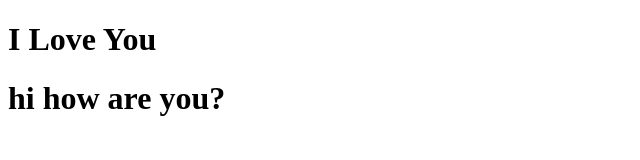
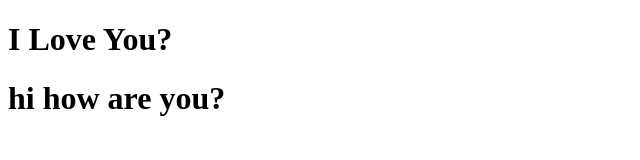
Before and after one commit to musfiq61189/project_1, a plain HTML site: page Index.html in a window 1280 px wide. Shown: the full height of the page, 0-640 px from the left. Drawn offline with Linux system fonts and the light colour scheme.

Commit message:
add content

```diff
--- a/Index.html
+++ b/Index.html
@@ -7,7 +7,7 @@
         <title>project_1</title>
     </head>
     <body>
-        <h1>I Love You</h1>
+        <h1>I Love You?</h1>
         <h1>hi how are you? </h1>
     </body>
 </html>
```
